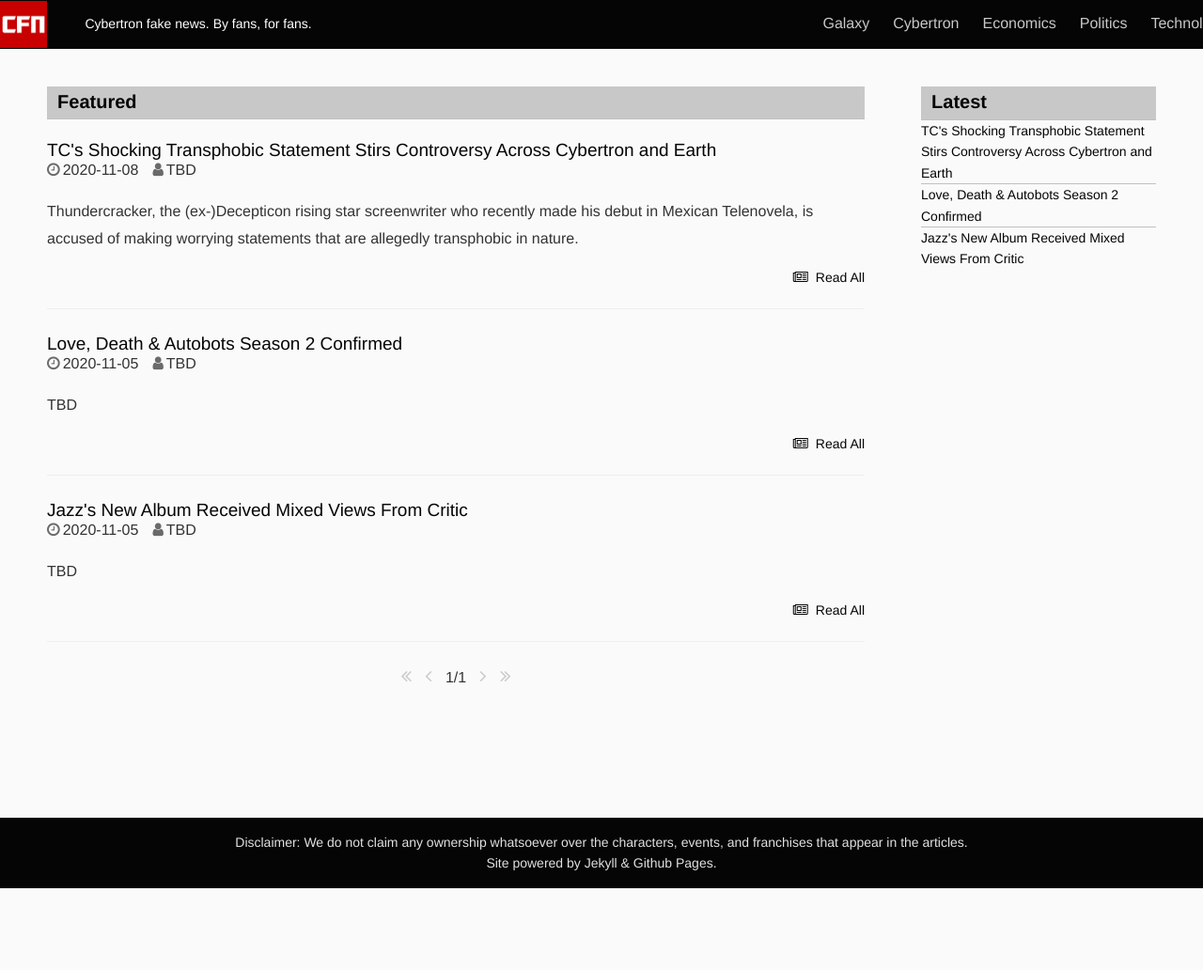
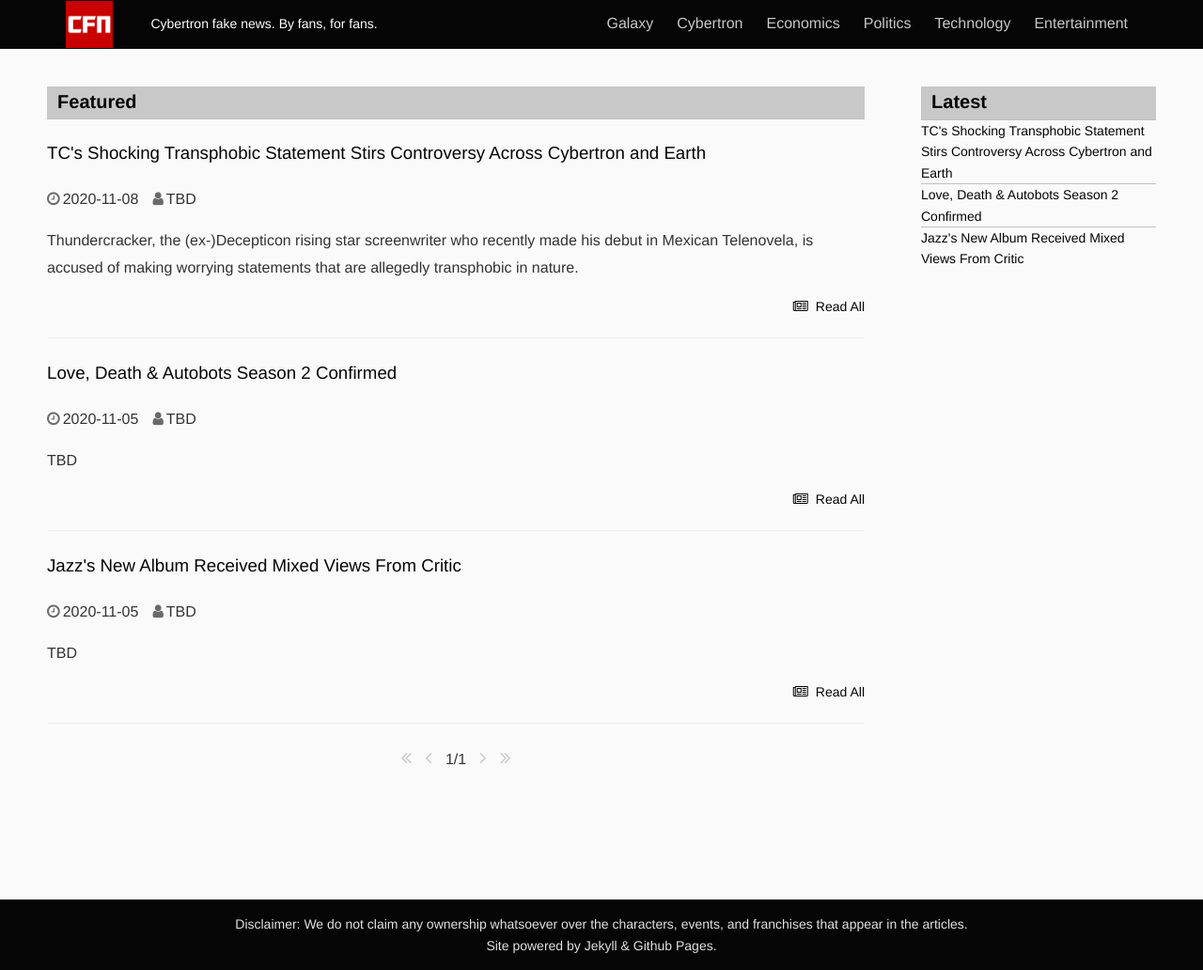
Before and after one commit to largecats/cybertron-fake-news, a Jekyll site: the page built from index.html, in a window 1280 px wide. Shown: the whole page at 94% size. Built offline with Jekyll 4.4.1, drawn with Linux system fonts in a browser that asks for light colours; the list of posts is cut into pages by our own code; comment, search, counter and statistics services are not loaded; a style sheet for code colours, icons or effects is not loaded; before the commit the page ends 945 px from its top, so only the background shows below that.

Commit message:
adjusted width

```diff
--- a/_sass/_header.scss
+++ b/_sass/_header.scss
@@ -12,7 +12,7 @@ header {
         }
     }
     .wrapper {
-        width: 1440px;
+        width: 1140px;
         margin: 0 auto;
         line-height: 50px;
         .brand {
--- a/_sass/_reset.scss
+++ b/_sass/_reset.scss
@@ -50,28 +50,52 @@ hr {
 
 ///////////
 h1 {
-    font-size: 30px;
+    display: block;
+    font-size: 2em;
+    margin-top: 0.67em;
+    margin-bottom: 0.67em;
+    margin-left: 0;
+    margin-right: 0;
 }
 h2 {
-    font-size: 26px;
-    border-bottom: 1px solid #eee;
-    margin: 50px 0 25px;
+    display: block;
+    font-size: 1.5em;
+    margin-top: 0.83em;
+    margin-bottom: 0.83em;
+    margin-left: 0;
+    margin-right: 0;
 }
 h3 {
-    font-size: 23px;
-    margin: 50px 0 20px;
+    display: block;
+    font-size: 1.17em;
+    margin-top: 1em;
+    margin-bottom: 1em;
+    margin-left: 0;
+    margin-right: 0;
 }
 h4 {
-    font-size: 19px;
-    margin: 30px 0 10px;
+    display: block;
+    font-size: 1em;
+    margin-top: 1.33em;
+    margin-bottom: 1.33em;
+    margin-left: 0;
+    margin-right: 0;
 }
 h5 {
-    font-size: 17px;
-    margin: 20px 0 10px;
+    display: block;
+    font-size: .83em;
+    margin-top: 1.67em;
+    margin-bottom: 1.67em;
+    margin-left: 0;
+    margin-right: 0;
 }
 h6 {
-    font-size: 16px;
-    margin: 10px 0 5px;
+    display: block;
+    font-size: .67em;
+    margin-top: 2.33em;
+    margin-bottom: 2.33em;
+    margin-left: 0;
+    margin-right: 0;
 }
 blockquote {
     color: #444;
--- a/index.html
+++ b/index.html
@@ -11,9 +11,9 @@ layout: default
           {% for post in site.posts %}
             {% if post.tags contains "featured" %}
               <li>
-                <h4>
+                <h3>
                   <a class="post-link" href="{{ post.url | prepend: site.baseurl }}">{{ post.title }}</a>
-                </h4>
+                </h3>
                 <div class="label">
                     <div class="label-card">
                         <i class="fa fa-clock-o"></i>{{ post.date | date: "%F" }}
```
